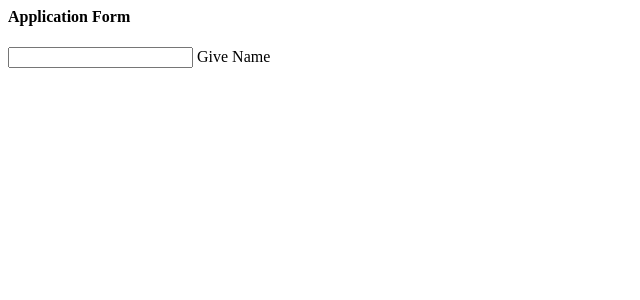
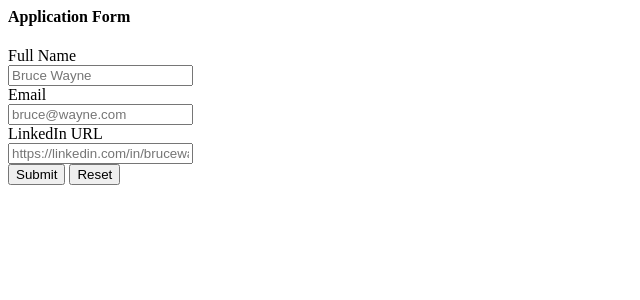
Before and after one commit to tekghimire6/Ghimirewebsitesvol2, a Flask app: template templates/applicationForm.html in a window 1280 px wide. Shown: the top 300 px of the page, without its empty margins (0-640 px from the left). Run offline with Flask 3, Linux system fonts and the light colour scheme; the template is opened without the code that fills it, so the values that code supplies are empty.

```diff
--- a/app.py
+++ b/app.py
@@ -1,4 +1,4 @@
-from flask import Flask, jsonify, render_template
+from flask import Flask, jsonify, render_template, request
 from tekDB import loadjobfromDB, load_job_fromDB
 
 app = Flask(__name__)
@@ -20,6 +20,12 @@ def show_job(id):
     return "Not Found", 404
   return render_template('jobpage.html', job=jobs_id)
 
+@app.route('/jobs/<id>/apply', methods=['POST'])
+def apply_to_thejobs(id):
+  data = request.form
+  return jsonify(data)
+
+
 
 
 if __name__ == '__main__':
--- a/templates/applicationForm.html
+++ b/templates/applicationForm.html
@@ -1,8 +1,20 @@
-<h4>  Application Form </h4>
-<div>
-  <form>
-    <input type = "text" name="full_names"> Give Name  </input>
+<h4>Application Form</h4>
+<form action="/jobs/{{job['id']}}/apply" method="post">
+  <div class="mb-2">
+    <label>Full Name</label><br>
+    <input type="text" name="full_name" placeholder="Bruce Wayne">
+  </div>
 
-  </form>
+  <div class="mb-2">
+    <label>Email</label><br>
+    <input type="text" name="email" placeholder="bruce@wayne.com">
+  </div>
 
-</div>
+  <div class="mb-2">
+    <label>LinkedIn URL</label><br>
+    <input type="text" name="linkedin_url" placeholder="https://linkedin.com/in/brucewayne">
+  </div>
+
+  <input type="submit" name="submit">
+  <input type="reset" name="resetButton">
+</form>
```
